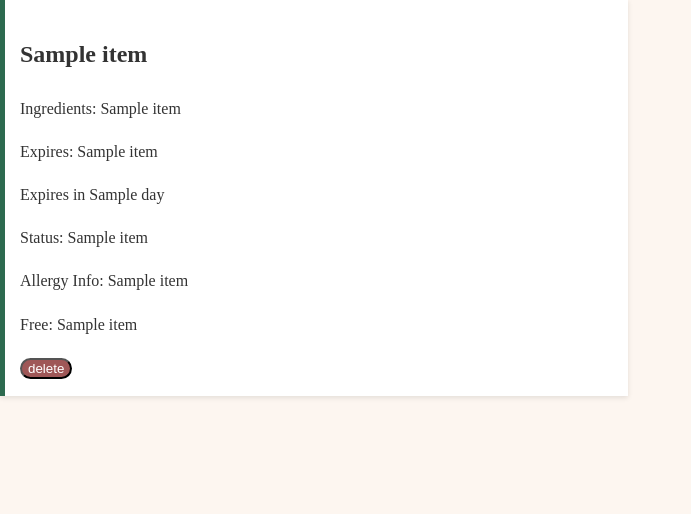
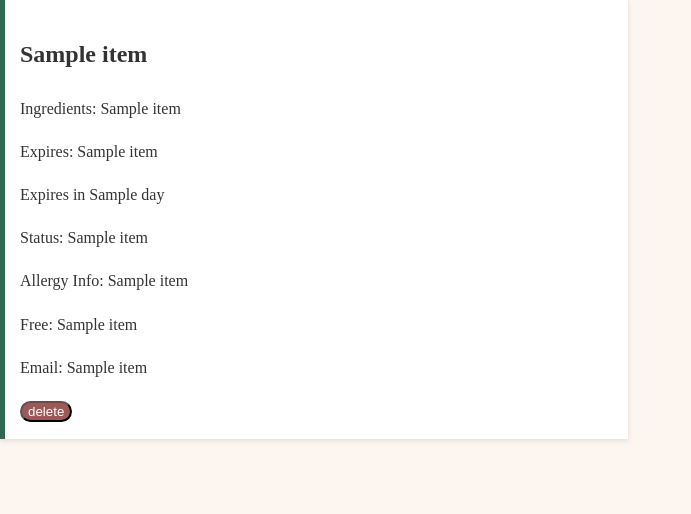
Before and after one commit to srilaasyakopparapu/There-s-Always-Someone-In-Need, a Flask app: template templates/index.html in a window 1280 px wide. Shown: the part 289-803 px from the top of the page, without its empty margins (0-691 px from the left). Before the commit the page ends 687 px from the top, so only its background shows below. Run offline with Flask 3, Linux system fonts and the light colour scheme; the template is opened without the code that fills it: most values are stand-ins (such as "Sample title", 1, 10 or a date in 2020).

Commit message:
Update index.html

```diff
--- a/templates/index.html
+++ b/templates/index.html
@@ -64,6 +64,7 @@
                 <p>Status: {{ food.item[4] }}</p>
                 <p>Allergy Info: {{ food.item[5] }}</p>
                 <p>Free: {{ food.item[6] }}</p>
+                <p>Email: {{food.item[8] }}</p>
                 <!--Delete Button-->
                 <form action="{{ url_for('delete_food', food_id=food.item[0])}}"
                 method = "POST"
```
